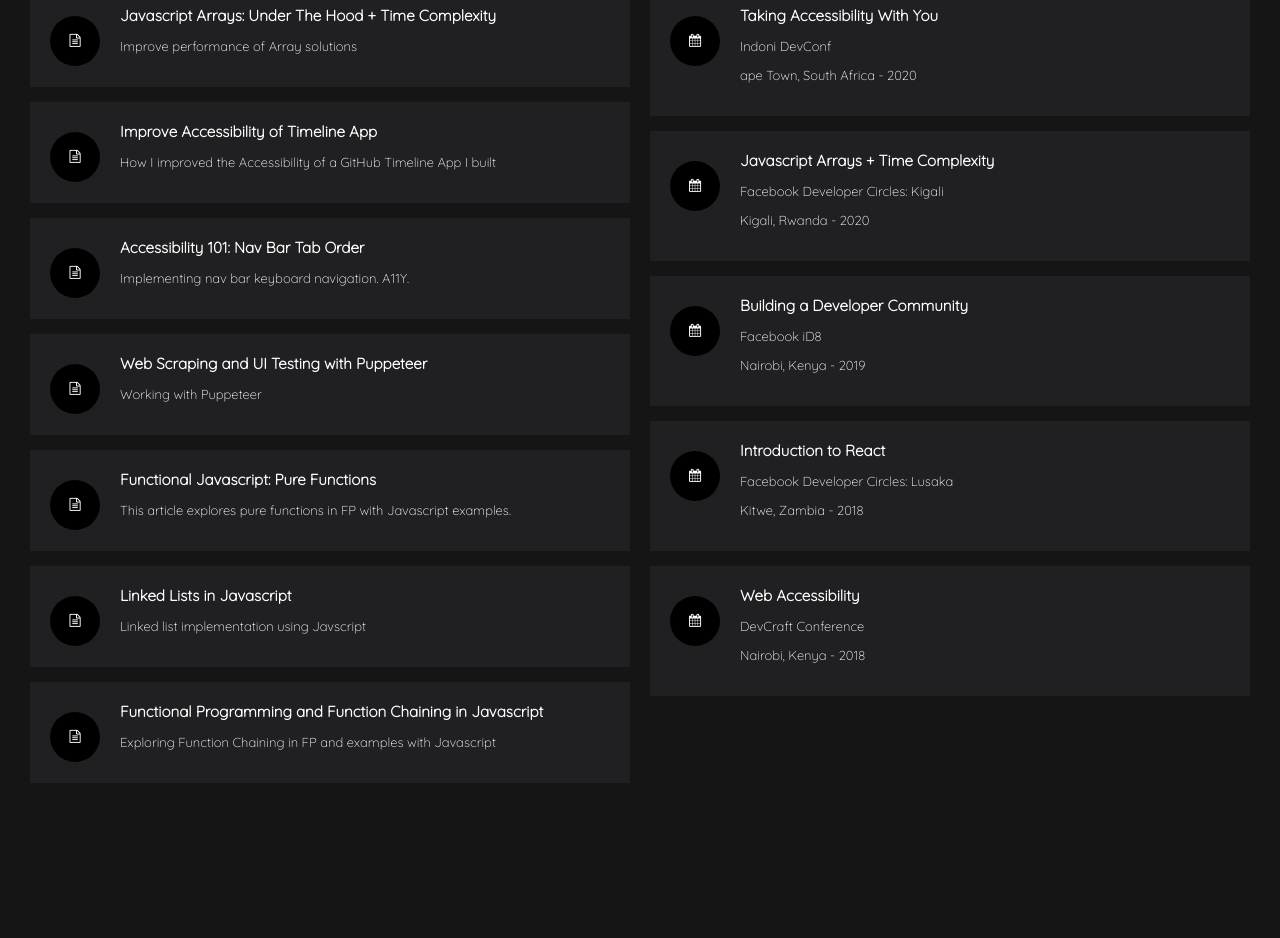
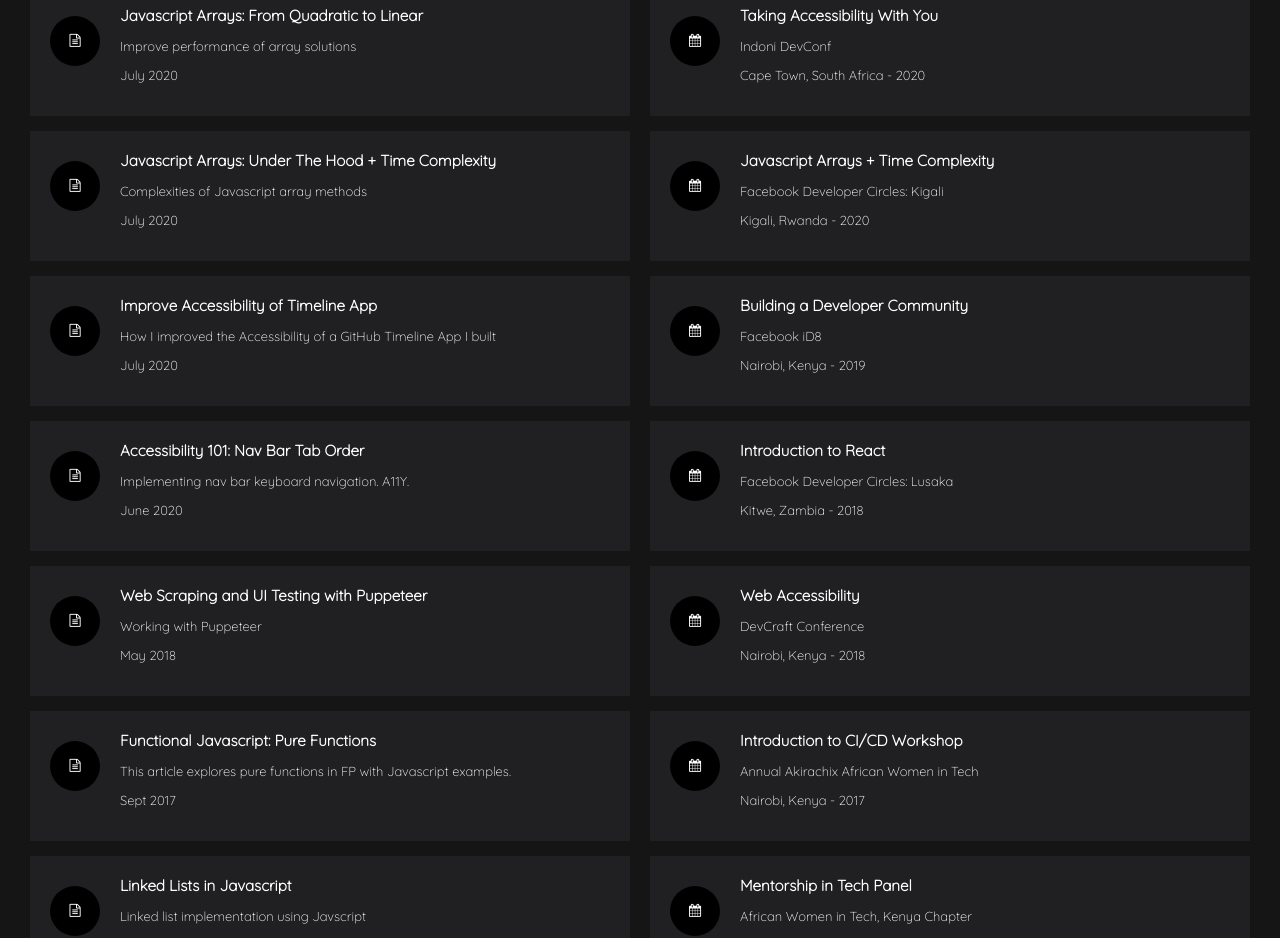
Before and after one commit to gertie-sheshe/this-self, a React (Create React App) app: page / in a window 1280 px wide. Shown: the part 660-1598 px from the top of the page. Before the commit the page ends 1443 px from the top, so only its background shows below. Built offline with nearby package versions, Linux system fonts and the light colour scheme.

Commit message:
add date section and profile changes

```diff
--- a/src/components/articles/articles.js
+++ b/src/components/articles/articles.js
@@ -14,43 +14,11 @@ const Articles = () => (
                     <div className="article-details">
                         <h3 className="article-title">{article.title}</h3>
                         <p>{article.description}</p>
+                        <p>{article.date}</p>
                     </div>
                 </a>
             </div>
         ))}
-        {/* <div className="article-display">
-            <a href="medium.com">
-                <div className="container">
-                    <i class="fa fa-file-text-o" aria-hidden="true"></i>
-                </div>
-                <div className="article-details">
-                    <h3 className="article-title">Improve Accessibility of Timeline App</h3>
-                    <p>How I improved the Accessibility of a GitHub Timeline App I built</p>
-                </div>
-            </a>
-        </div> */}
-        {/* <div className="article-display">
-            <a href="medium.com">
-                <div className="container">
-                    <i class="fa fa-file-text-o" aria-hidden="true"></i>
-                </div>
-                <div className="article-details">
-                    <h3 className="article-title">Web Scraping and UI Testing using Puppeteer</h3>
-                    <p>Working with Puppeteer.</p>
-                </div>
-            </a>
-        </div>
-        <div className="article-display">
-            <a href="medium.com">
-                <div className="container">
-                    <i class="fa fa-file-text-o" aria-hidden="true"></i>
-                </div>
-                <div className="article-details">
-                    <h3 className="article-title">Quadratic to Linear with Javascript Arrays</h3>
-                    <p>Working with Puppeteer.</p>
-                </div>
-            </a>
-        </div> */}
     </div>
 )
 
--- a/src/components/articles/data.js
+++ b/src/components/articles/data.js
@@ -1,32 +1,44 @@
 export default {
     data: [
         {
+            title: 'Javascript Arrays: From Quadratic to Linear',
+            link: 'https://levelup.gitconnected.com/javascript-arrays-from-o-n-2-to-o-n-code-examples-b86504295983',
+            description: 'Improve performance of array solutions',
+            date: 'July 2020'
+        }, {
             title: 'Javascript Arrays: Under The Hood + Time Complexity',
-            link: 'https://levelup.gitconnected.com/javascript-arrays-from-o-n-2-to-o-n-code-examples-b86504295983',
-            description: 'Improve performance of Array solutions'
+            link: 'https://levelup.gitconnected.com/javascript-arrays-under-the-hood-time-complexity-d6fcc5cf95d5',
+            description: 'Complexities of Javascript array methods',
+            date: 'July 2020'
         }, {
             title: 'Improve Accessibility of Timeline App',
             link: 'https://levelup.gitconnected.com/improving-accessibility-of-my-github-timeline-app-part-one-9b8d40498be',
-            description: 'How I improved the Accessibility of a GitHub Timeline App I built'
+            description: 'How I improved the Accessibility of a GitHub Timeline App I built',
+            date: 'July 2020'
         }, {
             title: 'Accessibility 101: Nav Bar Tab Order',
             link: 'https://levelup.gitconnected.com/accessibility-101-nav-bar-tab-order-4609887aa53b',
-            description: 'Implementing nav bar keyboard navigation. A11Y.'
+            description: 'Implementing nav bar keyboard navigation. A11Y.',
+            date: 'June 2020'
         }, {
             title: 'Web Scraping and UI Testing with Puppeteer',
             link: 'https://medium.com/devceldoret/web-scraping-and-ui-testing-with-puppeteer-part-one-6900ac70ae2c',
-            description: 'Working with Puppeteer'
+            description: 'Working with Puppeteer',
+            date: 'May 2018'
         }, {
             title: 'Functional Javascript: Pure Functions',
             link: 'https://medium.com/@gertienyesh/functional-javascript-pure-functions-27057e73983a',
-            description: 'This article explores pure functions in FP with Javascript examples.'
+            description: 'This article explores pure functions in FP with Javascript examples.',
+            date: 'Sept 2017'
         }, {
             title: 'Linked Lists in Javascript',
             link: 'https://medium.com/@gertienyesh/linked-lists-in-javascript-92031377b58e',
-            description: 'Linked list implementation using Javscript'
+            description: 'Linked list implementation using Javscript',
+            date: 'Sept 2017'
         }, {
             title: 'Functional Programming and Function Chaining in Javascript',
             link: 'https://medium.com/@gertienyesh/functional-programming-and-function-chaining-in-javascript-76628d3cf1f5',
-            description: 'Exploring Function Chaining in FP and examples with Javascript'
+            description: 'Exploring Function Chaining in FP and examples with Javascript',
+            date: 'Aug 2017'
         }]
 }
--- a/src/components/profile/profile.js
+++ b/src/components/profile/profile.js
@@ -25,7 +25,7 @@ class Profile extends Component {
         </div>
         <div className="description">
             <p className="description-text">
-                Software Developer, Community Manager and
+                Software Developer, Community Manager and occassional
                 Technical Writer. Experience working with Javscript and its frameworks/libraries (ReactJS, EmberJS, MongoDB, ChartJS, NodeJS, Redux etc)
         Volunteer <a href="https://www.facebook.com/groups/DevCEldoret">Developer Lead at Facebook</a> - grown my community
         from <b>60 to 1.6k </b>developers. I share what I learn at meet ups and through <a href="https://medium.com/@gertienyesh">tech articles</a>
--- a/src/components/projects/data.js
+++ b/src/components/projects/data.js
@@ -8,7 +8,7 @@ export default {
         title: 'GitHub Timeline',
         tech: 'Javascript. React. Redux.  Reselect. GitHub API',
         link: 'https://github.com/gertie-sheshe/timeline-github',
-        description: 'See a User\'s GitHub timeline. Built using React/Redux and GitHub API'
+        description: 'See a User\'s GitHub repository timeline. Built using React/Redux and GitHub API'
     }, {
         title: 'CSS Art',
         tech: 'HTML/CSS',
--- a/src/components/talks/data.js
+++ b/src/components/talks/data.js
@@ -3,7 +3,7 @@ export default {
 		title: 'Taking Accessibility With You',
 		host: 'Indoni DevConf',
 		link: 'https://indonidevelopers.org/conference/speaker/1a2bcaba-d61e-58f3-9bbb-4e6454b36f6c/',
-		location: 'ape Town, South Africa - 2020'
+		location: 'Cape Town, South Africa - 2020'
 	}, {
 		title: 'Javascript Arrays + Time Complexity',
 		link: 'https://www.facebook.com/events/309556033751430',
@@ -24,5 +24,15 @@ export default {
 			link: 'https://ihub.co.ke/blogs/33090/three-good-reasons-to-attend-devcraft-2018',
 			host: 'DevCraft Conference',
 			location: 'Nairobi, Kenya - 2018'
+		}, {
+			title: 'Introduction to CI/CD Workshop',
+			link: 'https://akirachix.com/programmes/',
+			host: 'Annual Akirachix African Women in Tech',
+			location: 'Nairobi, Kenya - 2017'
+		}, {
+			title: 'Mentorship in Tech Panel',
+			link: 'https://innov8tiv.com/getrude-nyenyeshi-meet-the-ladies-of-awitkenya2018-conference/',
+			host: 'African Women in Tech, Kenya Chapter',
+			location: 'Nairobi, Kenya - 2018'
 	}]
 }
```
